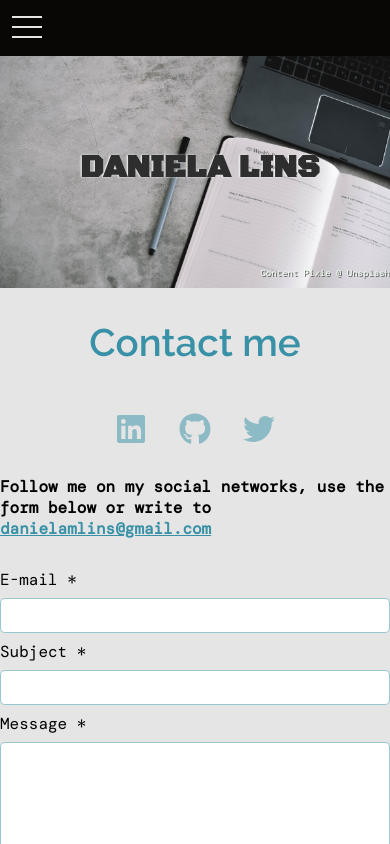
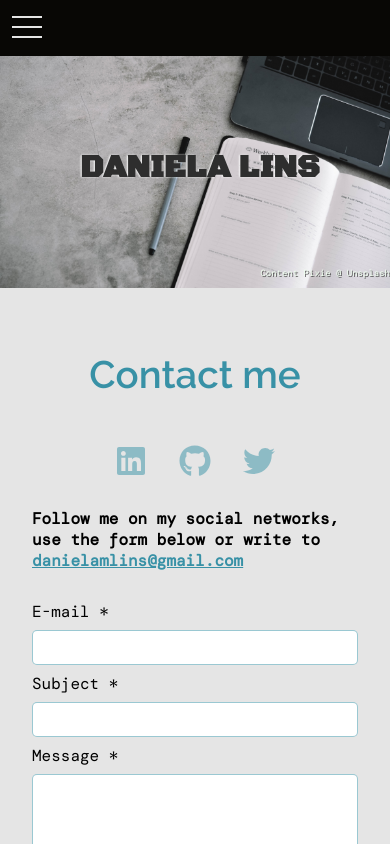
Before and after one commit to danielamlins/portifolio, a React (Create React App) app: page /contact in a window 390 px wide. Shown: the top 844 px of the page. Built offline with nearby package versions, Linux system fonts and the light colour scheme; a web font is replaced by a local one.

Commit message:
added some padding on mobile

```diff
--- a/src/Content/contact.scss
+++ b/src/Content/contact.scss
@@ -2,16 +2,26 @@
 @import "../UtilStyles/_mixins.scss";
 
 #contact {
-  width: 100%;
-  height: 100%;
   display: flex;
   flex-flow: column nowrap;
   align-items: center;
+  justify-content: center;
+  width: 100%;
+  height: 100%;
   padding: 0;
 
   .contact-container {
+    display: flex;
+    flex-flow: column nowrap;
+    align-items: center;
+    justify-content: center;
     max-width: 700px;
-    margin-left: 0;
+    margin: 0;
+    padding: auto;
+
+    @media (max-width: 600px) {
+      padding: 2rem;
+    }
 
     #socialmedia {
       display: flex;
@@ -33,10 +43,12 @@
       width: 100%;
       display: flex;
       flex-flow: column nowrap;
+
       label {
         margin: 8px 0;
       }
-      input, textarea {
+      input,
+      textarea {
         padding: 5px 10px;
         font-size: 20px;
         border: 1px solid $lightblue;
@@ -49,7 +61,7 @@
       }
       .green {
         color: green;
-        background-color: rgba(0, 128, 0, 0.20);
+        background-color: rgba(0, 128, 0, 0.2);
       }
       .red {
         color: red;
@@ -60,7 +72,7 @@
         justify-content: center;
         margin: 0.8rem 0;
         button {
-          padding:8px 3px;
+          padding: 8px 3px;
           width: 15%;
           border: 1px solid $blue;
           border-radius: 5px;
```
